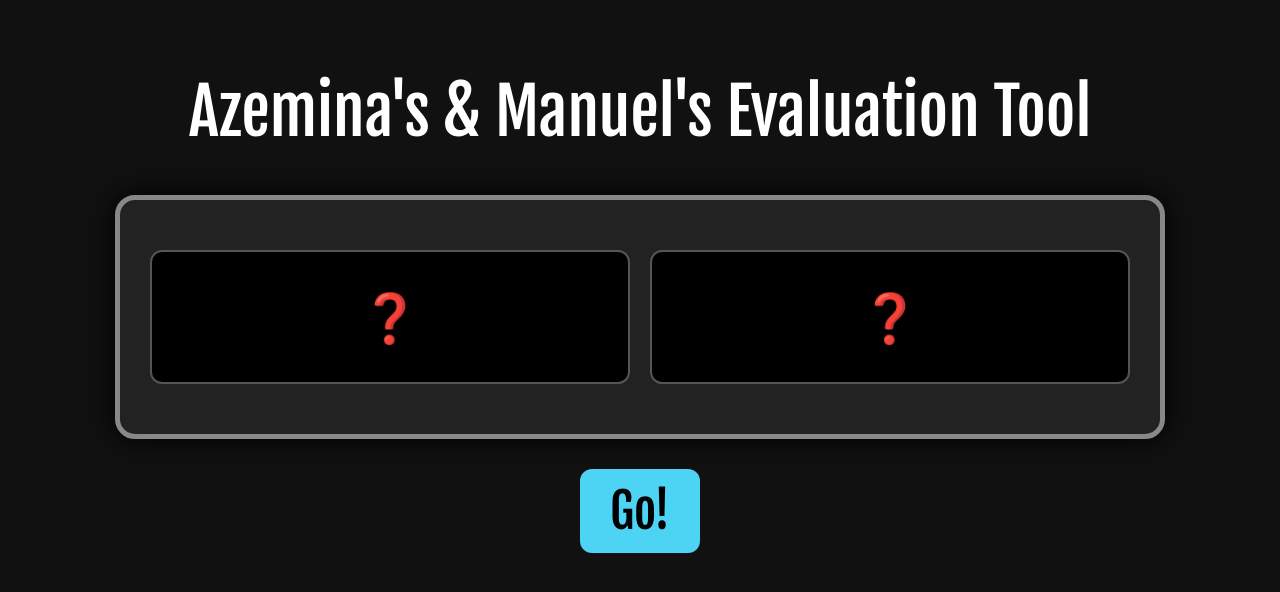
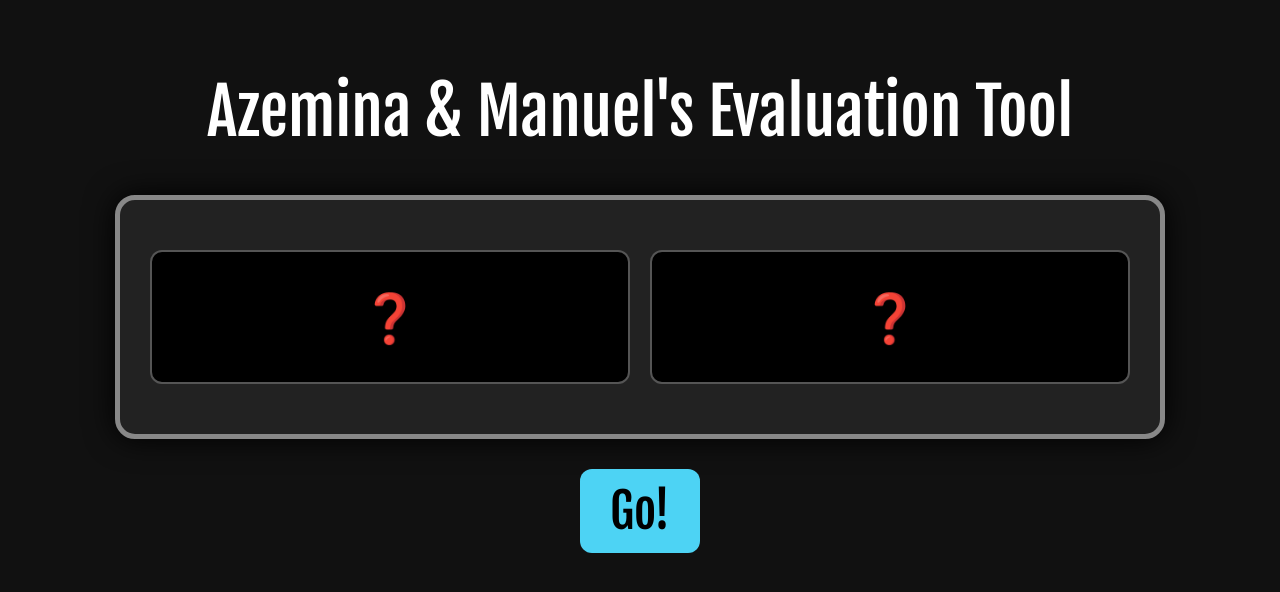
Before and after one commit to ManuelGut-ICT-BZ/SVEB_Tool_Evaluation, a plain HTML site: page index.html in a window 1280 px wide. Drawn offline with Linux system fonts and the light colour scheme.

Commit message:
change naming

```diff
--- a/index.html
+++ b/index.html
@@ -2,7 +2,7 @@
 <html lang="de">
   <head>
     <meta charset="UTF-8" />
-    <title>Einarmiger Bandit</title>
+    <title>Evaluation Tool</title>
     <meta name="viewport" content="width=device-width, initial-scale=1.0" />
     <link rel="preconnect" href="https://fonts.googleapis.com" />
     <link rel="preconnect" href="https://fonts.gstatic.com" crossorigin />
@@ -93,7 +93,7 @@
     </style>
   </head>
   <body>
-    <h1 class="fjalla-one-regular" id="title">Azemina's & Manuel's Evaluation Tool</h1>
+    <h1 class="fjalla-one-regular" id="title">Azemina & Manuel's Evaluation Tool</h1>
     <div class="slot-machine">
       <div class="reel fjalla-one-regular" id="reel1">❓</div>
       <div class="reel fjalla-one-regular" id="reel2">❓</div>
```
